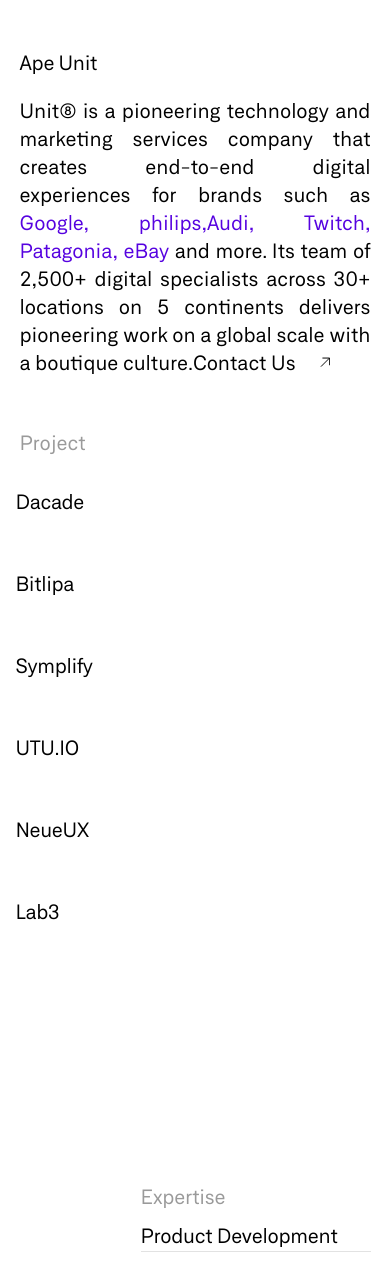
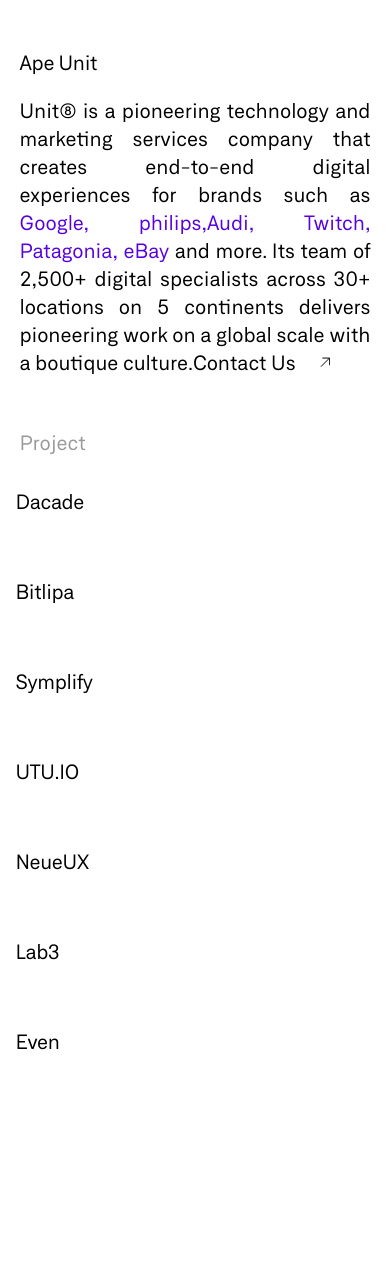
Before and after one commit to TheGymRwanda/unit8-maroon, a Next.js app: page / in a window 390 px wide. Shown: the top 1267 px of the page. Built offline with nearby package versions, Linux system fonts and the light colour scheme.

Commit message:
Fix:fixed project on mobile

```diff
--- a/components/section/Project/ProjectMob.jsx
+++ b/components/section/Project/ProjectMob.jsx
@@ -1,77 +1,11 @@
 import PageLink from "../../ui/Link";
 import Svg from "../../ui/Svg";
-import React, {useState} from "react";
-import Wrapper from "../../wrappers/Wrapper";
-// import MobileFunction from "./DesktopFunction";
-import ProjectCard from "../../cards/ProjectCard";
-// import DesktopFunction from "./DesktopFunction";
+import React, { useState } from "react";
+import { values } from "../../../dataCollection/data";
 
 
-export default function ProjectMob(props) {
-  const [show, setShow] = useState(false);
-  const handleEvent = e => {
-    setShow(current => !current)
-  }
-  const [showb, setShowb] = useState(false);
-  const handleEventb = e => {
-    setShowb(current => !current)
-  }
-  const [showc, setShowc] = useState(false);
-  const handleEventc = e => {
-    setShowc(current => !current)
-  }
-  const [showd, setShowd] = useState(false);
-  const handleEventd = e => {
-    setShowd(current => !current)
-  }
-  const [showe, setShowe] = useState(false);
-  const handleEvente = e => {
-    setShowe(current => !current)
-  }
-  const [showf, setShowf] = useState(false);
-  const handleEventf = e => {
-    setShowf(current => !current)
-  }
-
-
-  const images = [
-    {
-      link:"Dacade",
-      image: "https://raw.githubusercontent.com/TheGymRwanda/unit8-red/dev/public/assets/images/dacade.webp",
-      text: "Peer-to-Peer learning platform"
-    },
-    {
-      link:"Bitlipa",
-      image: "https://raw.githubusercontent.com/TheGymRwanda/unit8-red/dev/public/assets/images/bitlipa.webp",
-      text: "Peer-to-Peer learning platform"
-    },
-    {
-      link:"Symplify",
-      image: "https://raw.githubusercontent.com/TheGymRwanda/unit8-red/dev/public/assets/images/symplifi.webp",
-      text: "Peer-to-Peer learning platform"
-    },
-    {
-      link:"UTU.IO",
-      image: "https://raw.githubusercontent.com/TheGymRwanda/unit8-red/dev/public/assets/images/utu.webp",
-      text: "Peer-to-Peer learning platform"
-    },
-    {
-      link:"NeueUX",
-      image: "https://raw.githubusercontent.com/TheGymRwanda/unit8-red/dev/public/assets/images/neueux.webp",
-      text: "Peer-to-Peer learning platform"
-    },
-    {
-      link:"Lab3",
-      image: "https://raw.githubusercontent.com/TheGymRwanda/unit8-red/dev/public/assets/images/lab3.webp",
-      text: "Peer-to-Peer learning platform"
-    },
-    {
-      link:"Even",
-      image: "https://raw.githubusercontent.com/TheGymRwanda/unit8-red/dev/public/assets/images/even.webp",
-      text: "Peer-to-Peer learning platform"
-    }
-  ];
-
+export default function ProjectMob() {
+  const [show, setShow] = useState('');
   return (
     <section className="mt-20 xl:hidden flex flex-col justify-center sm:mt-auto">
       <h3 className="mb-2.75 text-xl text-dark-grey md:text-2xl">
@@ -79,120 +13,32 @@ export default function ProjectMob(props) {
       </h3>
       <div className="flex w-full justify-between">
         <ul className="xl:w-59.25  flex  flex-col font-Neufile">
-              <li
+          {values.map((value, index) => {
+            return (
+              <li key={index}
                 className="group -ml-2 flex flex-col justify-center leading-18 tracking-spacing-xl"
               >
-                <div className="group mb-7 w-fit md:mb-1" onClick={handleEvent}>
+                <div className="group mb-7 w-fit md:mb-1" onClick={() => {
+                  show === ''? setShow(value.link):setShow('')
+                }}>
                   <PageLink
                     style={
                       "md:gap-4 gap-0.5 md:pt-auto pt-5 border-b-2 border-white hover:border-b-2 hover:border-transparent -pl-2 ml-2 pb-3"
                     }
-                    text={images[0].link}
+                    text={value.link}
+
                     textStyle={"md:text-headingOne  text-13 -ml-1"}
                     arrow={<Svg />}
                     imageWrapperStyle="project__iconWrapper absolute hidden xl:group-hover:block  -top-[1.5rem]"
                   />
-                  <div className="project__line ml-2 -mt-1 hidden border-b-2 group-hover:block group-hover:border-black"></div>
+                  <div className="project__line ml-2 -mt-1 hidden border-b-2 group-hover:block xl:group-hover:border-black"></div>
                 </div>
-                <div className={`${show ? "block": "hidden"} sm:mt-4 -mt-4 shadow-lg border sm:mb-12 mb-4 ml-2`} >
-                  <img src={images[0].image} alt="first image" />
-                </div>
+                {show === value.link && <div className={` sm:mt-4 -mt-4 shadow-lg border sm:mb-12 mb-4 ml-2`} >
+                  <img src={value.image} alt="first image" />
+                </div>}
               </li>
-              <li
-                className="group  -mt-2 -ml-2 flex flex-col justify-center leading-18 tracking-spacing-xl"
-              >
-                <div className="group mb-7 w-fit md:mb-1" onClick={handleEventb}>
-                  <PageLink
-                    style={
-                      "md:gap-4 gap-0.5 md:pt-auto pt-5 border-b-2 border-white hover:border-b-2 hover:border-transparent -pl-2 ml-2 pb-3"
-                    }
-                    text={images[1].link}
-                    textStyle={"md:text-headingOne  text-13 -ml-1"}
-                    arrow={<Svg />}
-                    imageWrapperStyle="project__iconWrapper absolute hidden xl:group-hover:block  -top-[1.5rem]"
-                  />
-                  <div className="project__line ml-2 -mt-1 hidden border-b-2 group-hover:block group-hover:border-black"></div>
-                </div>
-                <div className={`${showb ? "block" : "hidden"} sm:mt-4 -mt-4 shadow-lg border sm:mb-12 mb-4 ml-2`}>
-                  <img src={images[1].image} alt="first image" />
-                </div>
-              </li>
-              <li
-                className="group  -mt-2 -ml-2 flex flex-col justify-center leading-18 tracking-spacing-xl"
-              >
-                <div className="group mb-7 w-fit md:mb-1" onClick={handleEventc}>
-                  <PageLink
-                    style={
-                      "md:gap-4 gap-0.5 md:pt-auto pt-5 border-b-2 border-white hover:border-b-2 hover:border-transparent -pl-2 ml-2 pb-3"
-                    }
-                    text={images[2].link}
-                    textStyle={"md:text-headingOne  text-13 -ml-1"}
-                    arrow={<Svg />}
-                    imageWrapperStyle="project__iconWrapper absolute hidden xl:group-hover:block  -top-[1.5rem]"
-                  />
-                  <div className="project__line ml-2 -mt-1 hidden border-b-2 group-hover:block group-hover:border-black"></div>
-                </div>
-                <div className={`${showc ? "block" : "hidden"} sm:mt-4 -mt-4 shadow-lg border sm:mb-12 mb-4 ml-2`}>
-                  <img src={images[2].image} alt="first image" />
-                </div>
-              </li>
-              <li
-                className="group  -mt-2 -ml-2 flex flex-col justify-center leading-18 tracking-spacing-xl"
-              >
-                <div className="group mb-7 w-fit md:mb-1" onClick={handleEventd}>
-                  <PageLink
-                    style={
-                      "md:gap-4 gap-0.5 md:pt-auto pt-5 border-b-2 border-white hover:border-b-2 hover:border-transparent -pl-2 ml-2 pb-3"
-                    }
-                    text={images[3].link}
-                    textStyle={"md:text-headingOne  text-13 -ml-1"}
-                    arrow={<Svg />}
-                    imageWrapperStyle="project__iconWrapper absolute hidden xl:group-hover:block  -top-[1.5rem]"
-                  />
-                  <div className="project__line ml-2 -mt-1 hidden border-b-2 group-hover:block group-hover:border-black"></div>
-                </div>
-                <div className={`${showd ? "block" : "hidden"} sm:mt-4 -mt-4 shadow-lg border sm:mb-12 mb-4 ml-2`}>
-                  <img src={images[3].image} alt="first image" />
-                </div>
-                </li>
-                <li
-                className="group  -mt-2 -ml-2 flex flex-col justify-center leading-18 tracking-spacing-xl"
-              >
-                <div className="group mb-7 w-fit md:mb-1" onClick={handleEvente}>
-                  <PageLink
-                    style={
-                      "md:gap-4 gap-0.5 md:pt-auto pt-5 border-b-2 border-white hover:border-b-2 hover:border-transparent -pl-2 ml-2 pb-3"
-                    }
-                    text={images[4].link}
-                    textStyle={"md:text-headingOne  text-13 -ml-1"}
-                    arrow={<Svg />}
-                    imageWrapperStyle="project__iconWrapper absolute hidden xl:group-hover:block  -top-[1.5rem]"
-                  />
-                  <div className="project__line ml-2 -mt-1 hidden border-b-2 group-hover:block group-hover:border-black"></div>
-                </div>
-                <div className={`${showe ? "block" : "hidden"} sm:mt-4 -mt-4 shadow-lg border sm:mb-12 mb-4 ml-2`}>
-                  <img src={images[4].image} alt="first image" />
-                </div>
-              </li>
-              <li
-                className="group  -mt-2 -ml-2 flex flex-col justify-center leading-18 tracking-spacing-xl"
-              >
-                <div className="group mb-7 w-fit md:mb-1" onClick={handleEventf}>
-                  <PageLink
-                    style={
-                      "md:gap-4 gap-0.5 md:pt-auto pt-5 border-b-2 border-white hover:border-b-2 hover:border-transparent -pl-2 ml-2 pb-3"
-                    }
-                    text={images[5].link}
-                    textStyle={"md:text-headingOne  text-13 -ml-1"}
-                    arrow={<Svg />}
-                    imageWrapperStyle="project__iconWrapper absolute hidden xl:group-hover:block  -top-[1.5rem]"
-                  />
-                  <div className="project__line ml-2 -mt-1 hidden border-b-2 group-hover:block group-hover:border-black"></div>
-                </div>
-                <div className={`${showf ? "block" : "hidden"} sm:mt5 -mt-4 shadow-lg border sm:mb-12 mb-4 ml-2`}>
-                  <img src={images[5].image} alt="first image" />
-                </div>
-              </li>
+            )
+          })}
         </ul>
       </div>
     </section>
--- a/dataCollection/data.js
+++ b/dataCollection/data.js
@@ -10,3 +10,41 @@ export const expertiseList = [
     "Product Design",
     "Product Design",
   ];
+
+export const values = [
+  {
+    link: "Dacade",
+    image: "https://raw.githubusercontent.com/TheGymRwanda/unit8-red/dev/public/assets/images/dacade.webp",
+    text: "Peer-to-Peer learning platform"
+  },
+  {
+    link: "Bitlipa",
+    image: "https://raw.githubusercontent.com/TheGymRwanda/unit8-red/dev/public/assets/images/bitlipa.webp",
+    text: "Peer-to-Peer learning platform"
+  },
+  {
+    link: "Symplify",
+    image: "https://raw.githubusercontent.com/TheGymRwanda/unit8-red/dev/public/assets/images/symplifi.webp",
+    text: "Peer-to-Peer learning platform"
+  },
+  {
+    link: "UTU.IO",
+    image: "https://raw.githubusercontent.com/TheGymRwanda/unit8-red/dev/public/assets/images/utu.webp",
+    text: "Peer-to-Peer learning platform"
+  },
+  {
+    link: "NeueUX",
+    image: "https://raw.githubusercontent.com/TheGymRwanda/unit8-red/dev/public/assets/images/neueux.webp",
+    text: "Peer-to-Peer learning platform"
+  },
+  {
+    link: "Lab3",
+    image: "https://raw.githubusercontent.com/TheGymRwanda/unit8-red/dev/public/assets/images/lab3.webp",
+    text: "Peer-to-Peer learning platform"
+  },
+  {
+    link: "Even",
+    image: "https://raw.githubusercontent.com/TheGymRwanda/unit8-red/dev/public/assets/images/even.webp",
+    text: "Peer-to-Peer learning platform"
+  }
+];
```
Lines whose indentation alone changed are shown as unchanged.
